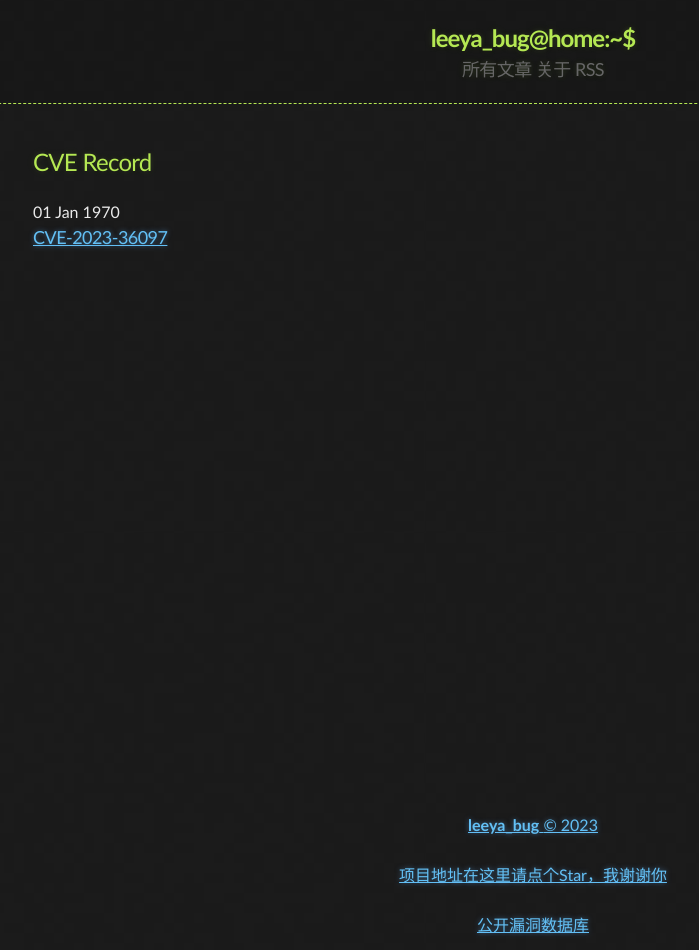
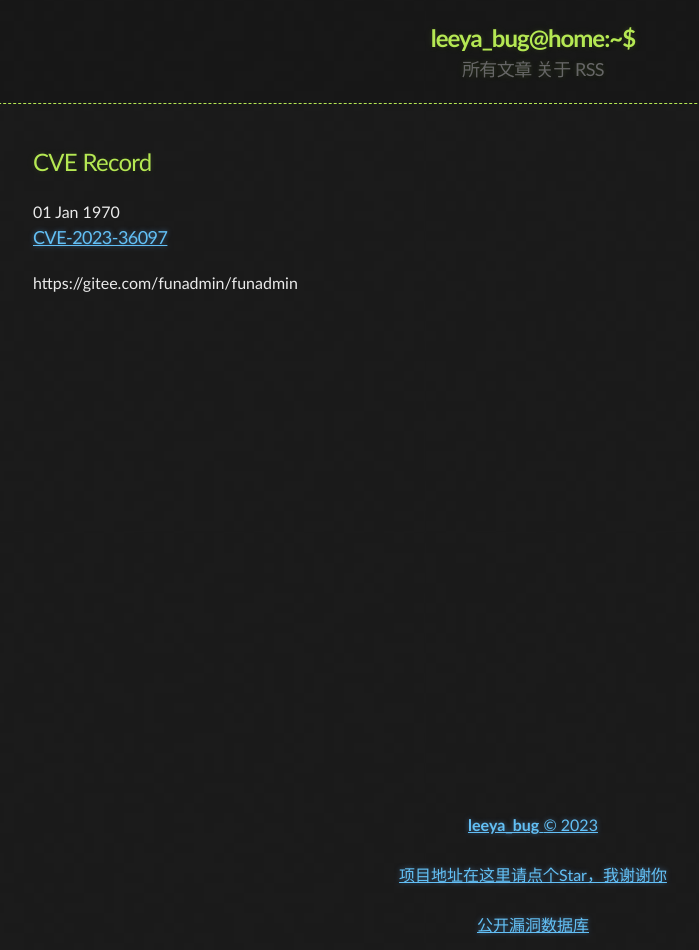
Before and after one commit to Leeyangee/leeyangee.github.io, a Jekyll site: the page built from _posts/1970-01-01-CVE Record.md, in a window 1280 px wide. Shown: the whole page, without its empty margins (107-806 px from the left). Built offline with Jekyll 4.4.1, drawn with Linux system fonts in a browser that asks for light colours; some of the changed lines change nothing that is shown.

Commit message:
Update 1970-01-01-CVE Record.md

```diff
--- a/_posts/1970-01-01-CVE Record.md
+++ b/_posts/1970-01-01-CVE Record.md
@@ -4,3 +4,4 @@ published: true
 ---
 
 ### [CVE-2023-36097](https://cve.mitre.org/cgi-bin/cvename.cgi?name=CVE-2023-36097)
+  https://gitee.com/funadmin/funadmin
```
